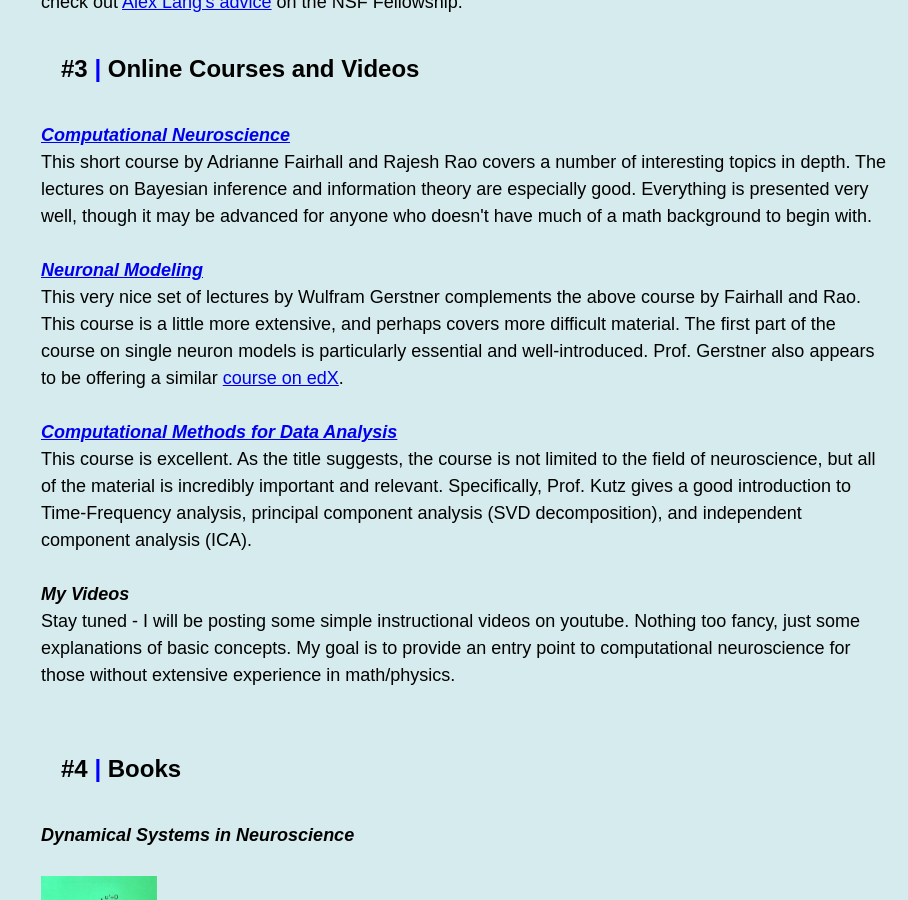
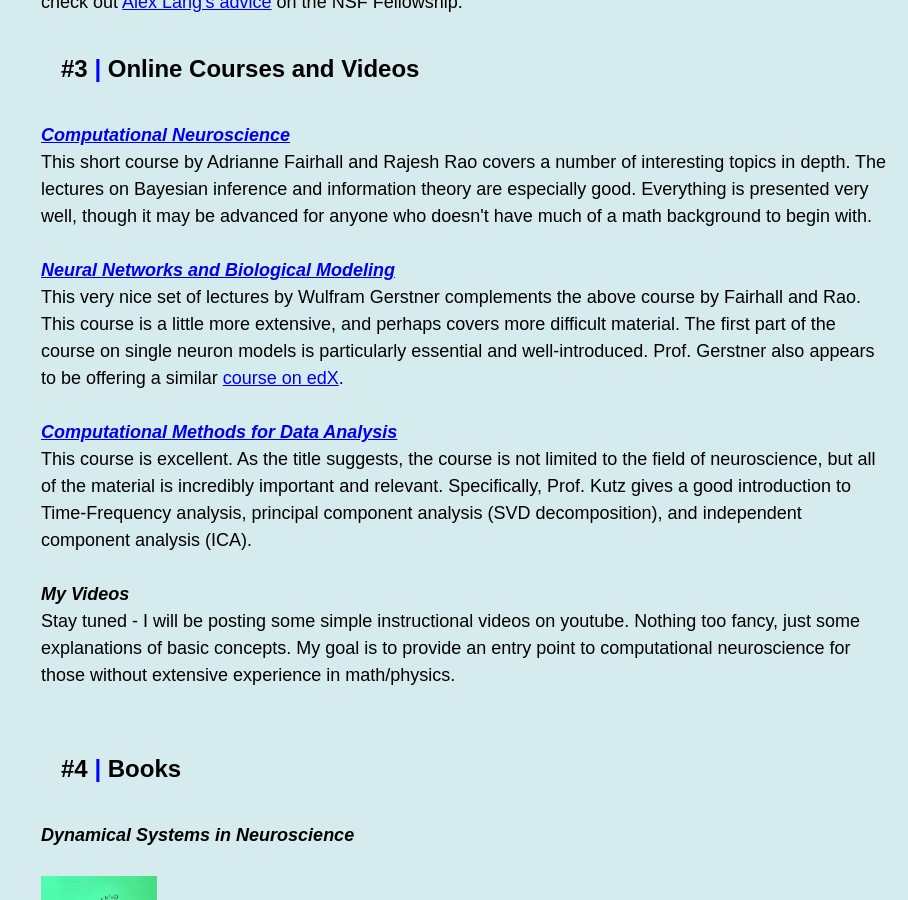
Before and after one commit to ahwillia/ahwillia.github.com, a Jekyll site: the page built from notes/index.html, in a window 1280 px wide and 900 px high, scrolled down 1626 px. Shown: the whole window, without its empty margins (372-1280 px from the left). Built offline with Jekyll 4.4.1, drawn with Linux system fonts in a browser that asks for light colours.

```diff
--- a/notes/index.html
+++ b/notes/index.html
@@ -93,7 +93,7 @@
        doesn't have much of a math background to begin with.
       <br><br>
       <li><i><b>
-        <a href="http://lcn.epfl.ch/~gerstner/VideoLecturesGerstner.html" target="_blank">Neuronal Modeling</a>
+        <a href="http://lcn.epfl.ch/~gerstner/VideoLecturesGerstner.html" target="_blank">Neural Networks and Biological Modeling</a>
       </b></i></li>
        This very nice set of lectures by Wulfram Gerstner complements
        the above course by Fairhall and Rao. This course is a little
```
